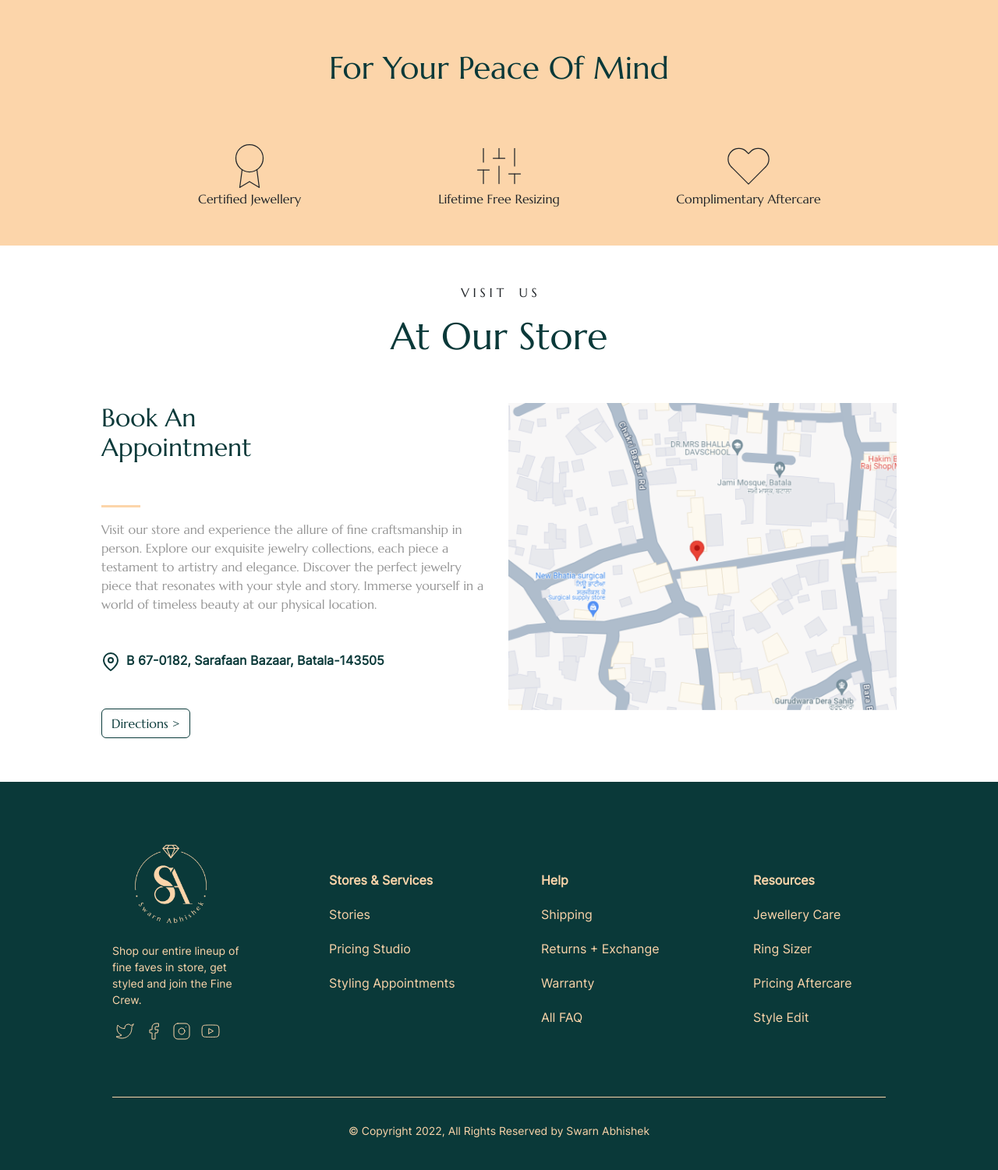
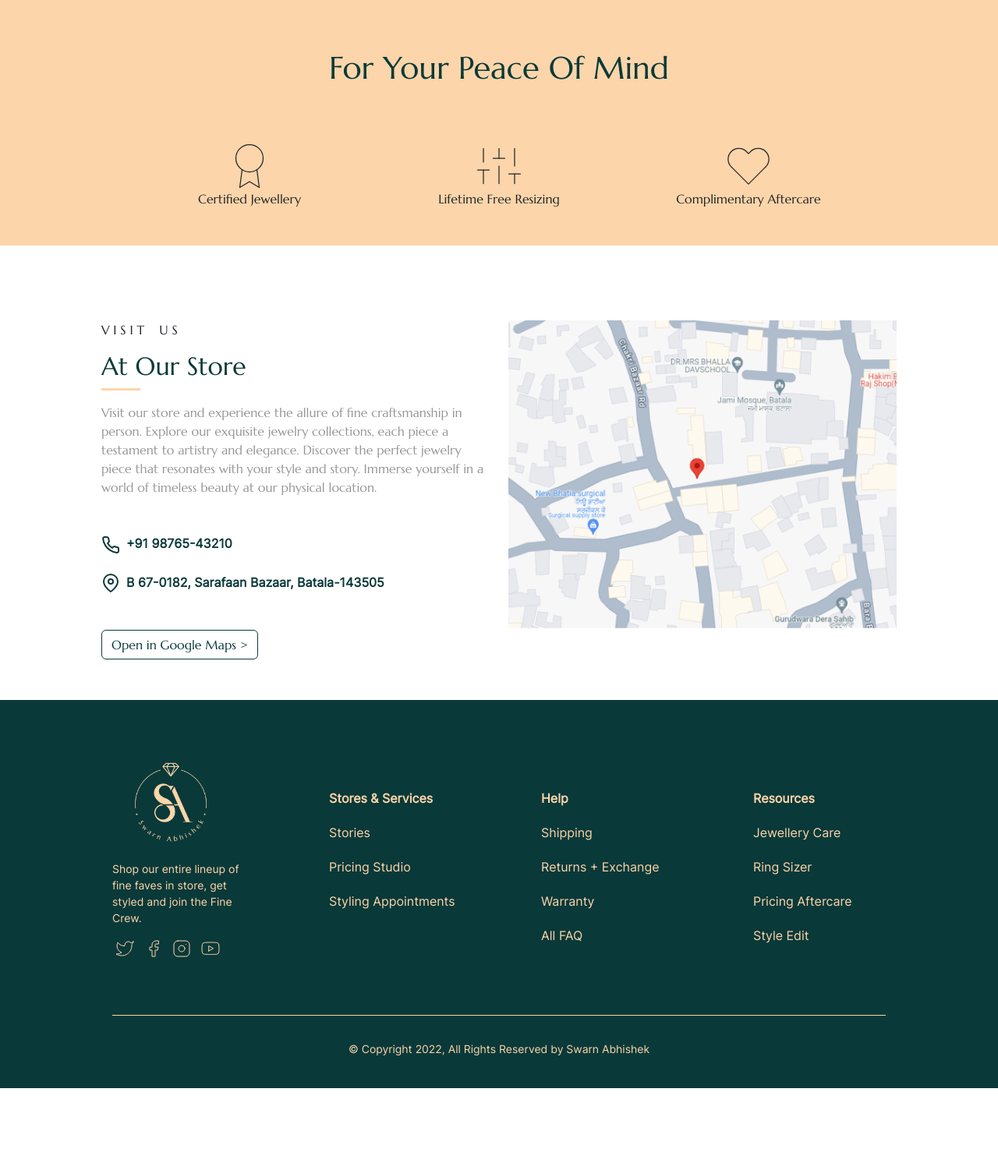
Before and after one commit to Amitoj02/Laravel-Ecommerce, a Laravel app: page /about in a window 1280 px wide. Shown: the part 2782-4283 px from the top of the page at 78% size. After the commit the page ends 4178 px from the top, so only its background shows below. Run offline with Laravel 10, Linux system fonts and the light colour scheme; some libraries are stand-ins or nearby versions.

Commit message:
Update about.blade.php

```diff
--- a/resources/views/about.blade.php
+++ b/resources/views/about.blade.php
@@ -90,20 +90,21 @@
 
     <!--Visit us STARTS-->
     <div>
-        <div class="container text-center py-5 px-sm-5 info-section">
-            <p>V I S I T &nbsp;&nbsp; U S</p>
-            <h1 class="text-primary" style="font-size: 3rem;">At Our Store</h1>
+        <div class="container py-5 px-sm-5 info-section">
+
             <div class="row row-cols-1 row-cols-lg-2">
                 <div class="col text-start mt-5">
-                    <h2 class="text-primary">Book An<br>Appointment</h2>
-                    <p class="under-border-left"></p>
+                    <p>V I S I T &nbsp;&nbsp; U S</p>
+                    <h2 class="text-primary under-border-left mb-3"  >At Our Store</h2>
+{{--                    <p class="under-border-left"></p>--}}
                     <p class="text-info">
                         Visit our store and experience the allure of fine craftsmanship in person. Explore our exquisite jewelry collections, each piece a testament to artistry and elegance. Discover the perfect jewelry piece that resonates with your style and story. Immerse yourself in a world of timeless beauty at our physical location.
                     </p>
                     <div class="my-5">
+                        <b class="text-primary inter"><i class="me-2" data-feather="phone" stroke-width="2px"></i>+91 98765-43210</b><br><br>
                         <b class="text-primary inter"><i class="me-2" data-feather="map-pin" stroke-width="2px"></i>B 67-0182, Sarafaan Bazaar, Batala-143505</b>
                     </div>
-                    <button class="btn btn-outline-secondary">Directions &gt;</button>
+                    <a href="https://maps.app.goo.gl/PrZCxWQmJg747EEp7" target="_blank" class="btn btn-outline-secondary">Open in Google Maps &gt;</a>
                 </div>
                 <div class="col mt-5">
                     <img src="{{ asset('assets/map_point.png') }}" style="width:100%;">
```
